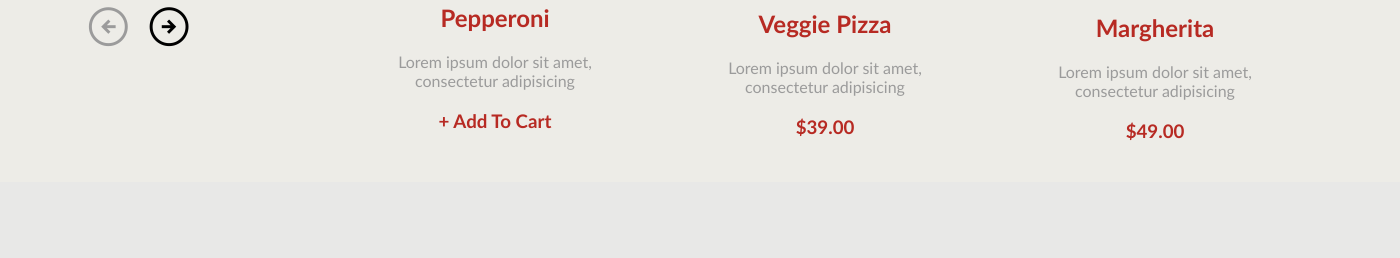
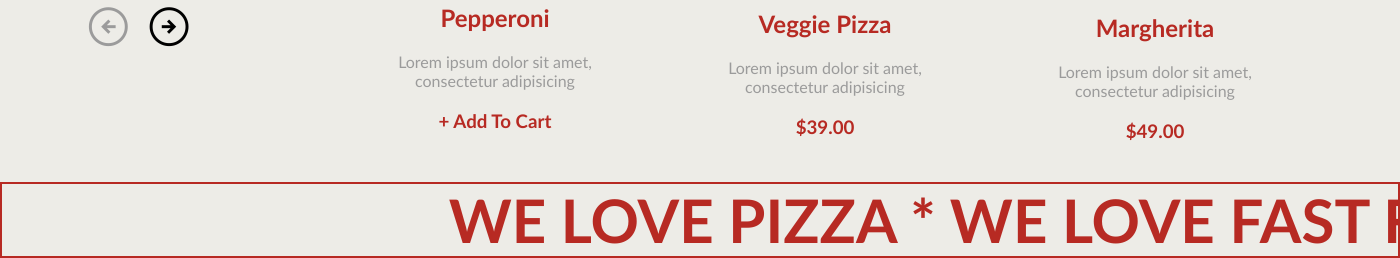
Before and after one commit to Kevin9227/Repo_lesson, a PHP site: page /pizza/index.html in a window 1400 px wide. Shown: the part 2069-2327 px from the top of the page. Before the commit the page ends 2210 px from the top, so only its background shows below. Run offline with PHP 8.4, Linux system fonts and the light colour scheme.

Commit message:
Alterações..

```diff
--- a/pizza/css/style.css
+++ b/pizza/css/style.css
@@ -1,7 +1,7 @@
 *{
     margin: 0;
     padding: 0;
-    font-family:  "Calibri";
+    font-family: "Calibri";
 }
 header{
     background: url('../img/pizza_bg.jpg');
@@ -190,3 +190,32 @@ section{
 .cards_bottom h3{
     color: rgb(183,42,35)
 }
+.scrool_text{
+    display: grid;
+    justify-content: end;
+    border: solid 2px rgb(183,42,35);
+            overflow: hidden;
+
+}
+.texto_scrool{
+    font-size: 30pt;
+    color: rgb(183,42,35);
+    overflow: hidden;
+}
+
+@keyframes move {
+ 0% {
+        transform: translateX(0);
+      }
+      100% {
+        transform: translateX(100%);
+      }/* Altere o valor conforme necessário */
+}
+
+.texto_scrool {
+   white-space: nowrap;
+      overflow: hidden;
+      animation: move 5s linear infinite;
+
+    /* Alinhe o texto para a esquerda, ajuste conforme necessário */
+}
--- a/pizza/index.html
+++ b/pizza/index.html
@@ -141,6 +141,11 @@ arrow_circle_right
                 </div>
             </div>
         </div>
+        <div class="scrool_text">
+            <div class="texto_scrool">
+                <h1>WE LOVE PIZZA * WE LOVE FAST FOOD * WE LOVE PIZZA</h1>
+            </div>
+        </div>
     </section>
 
     <script src="js/main.js"></script>
```
